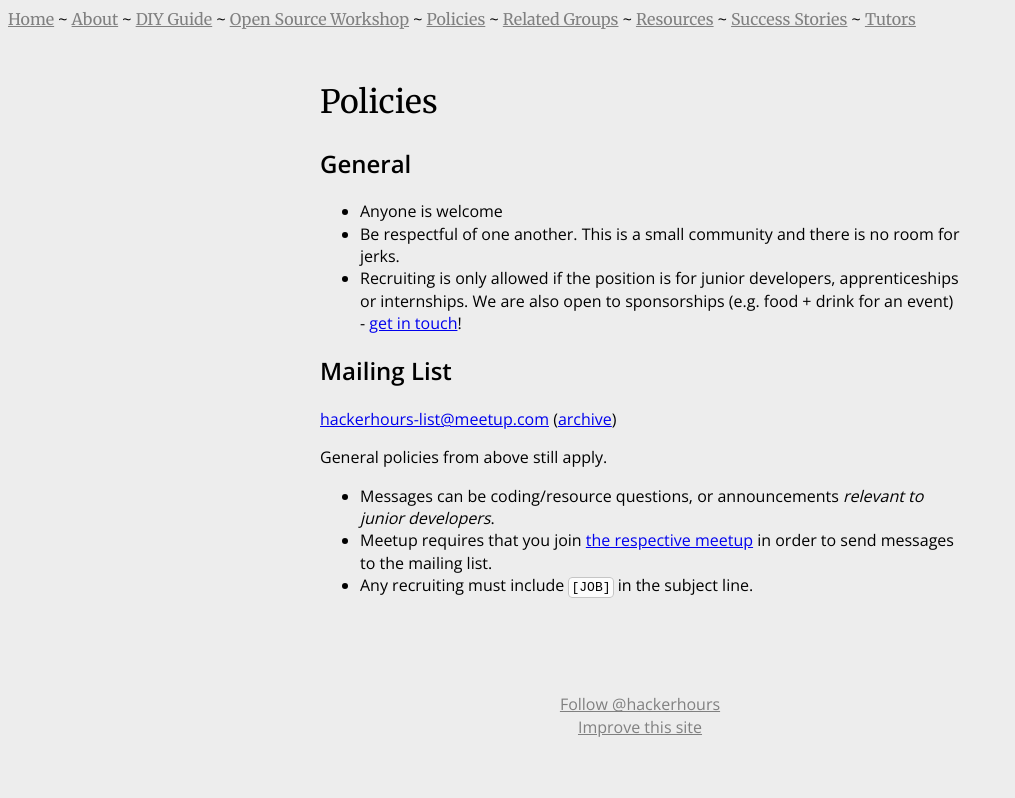
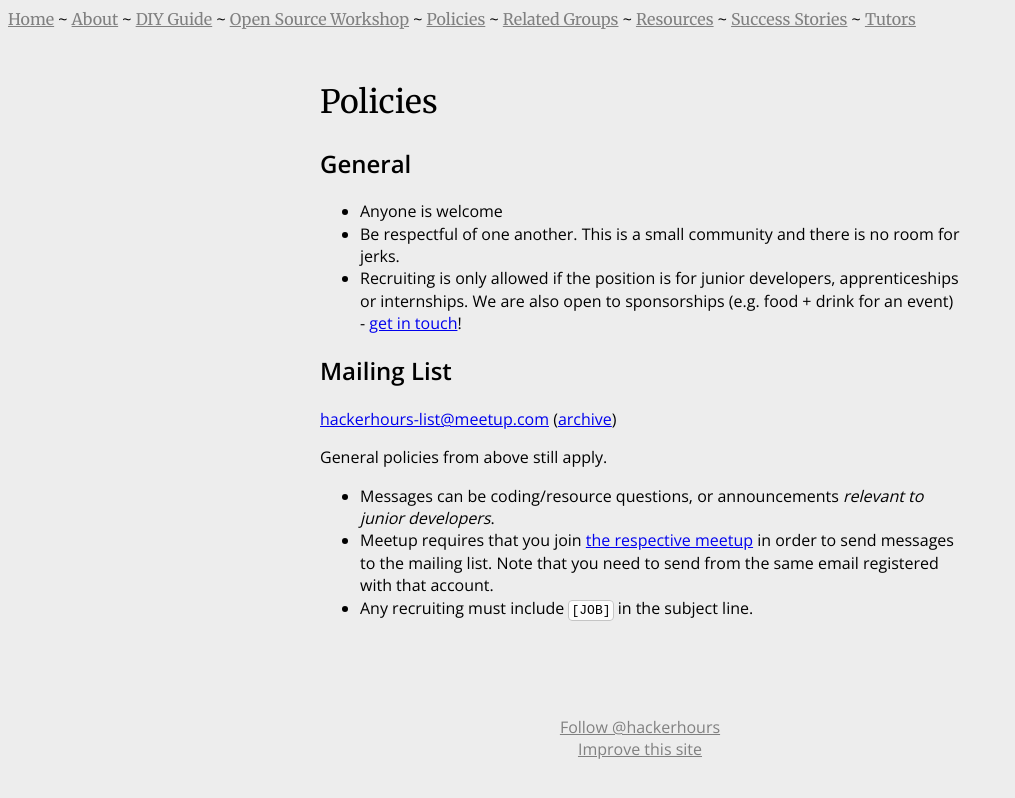
Before and after one commit to HackerHours/hackerhours.org, a Jekyll site: the page built from policies.md, in a window 1280 px wide. Shown: the top 798 px of the page, without its empty margins (0-1015 px from the left). Built offline with Jekyll 4.4.1, drawn with Linux system fonts in a browser that asks for light colours; comment, search, counter and statistics services are not loaded.

Commit message:
note about email address used for the mailing list

```diff
--- a/policies.md
+++ b/policies.md
@@ -15,5 +15,5 @@ title: Policies
 General policies from above still apply.
 
 * Messages can be coding/resource questions, or announcements *relevant to junior developers*.
-* Meetup requires that you join [the respective meetup](http://www.meetup.com/hackerhours/) in order to send messages to the mailing list.
+* Meetup requires that you join [the respective meetup](http://www.meetup.com/hackerhours/) in order to send messages to the mailing list. Note that you need to send from the same email registered with that account.
 * Any recruiting must include `[JOB]` in the subject line.
```
